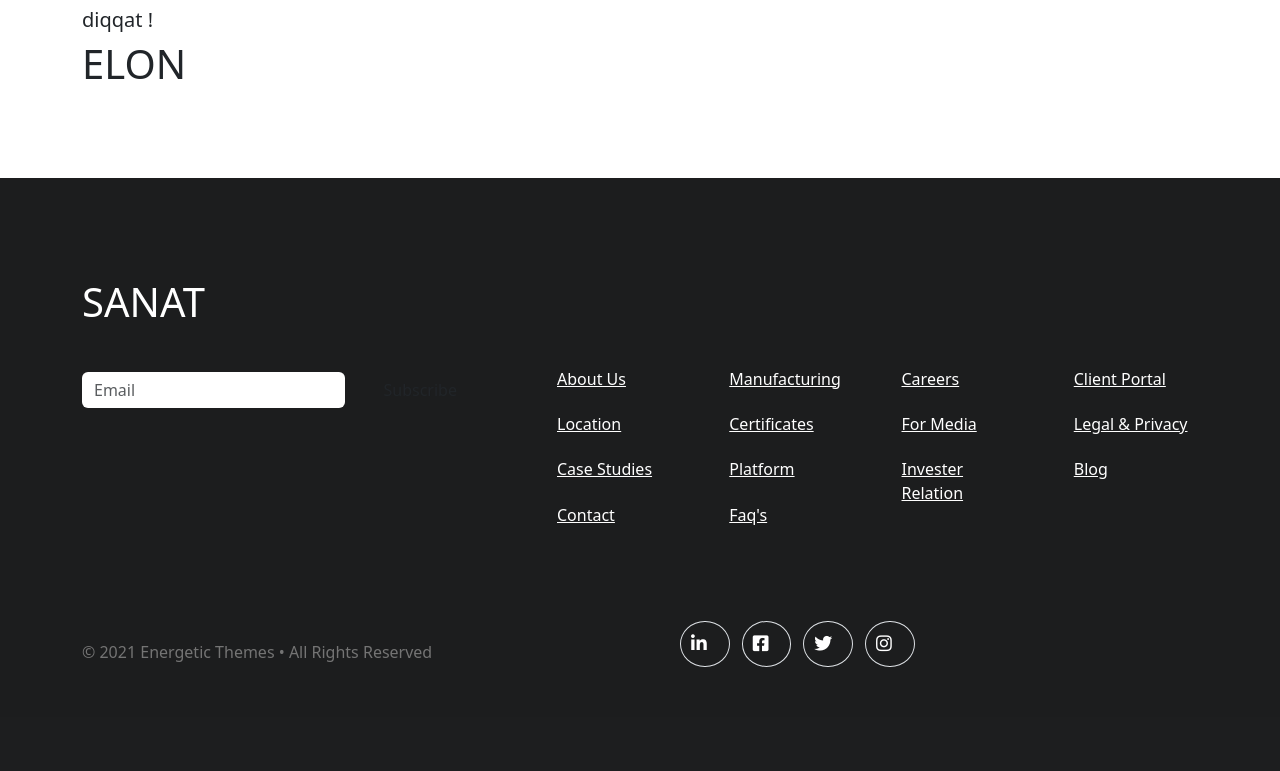
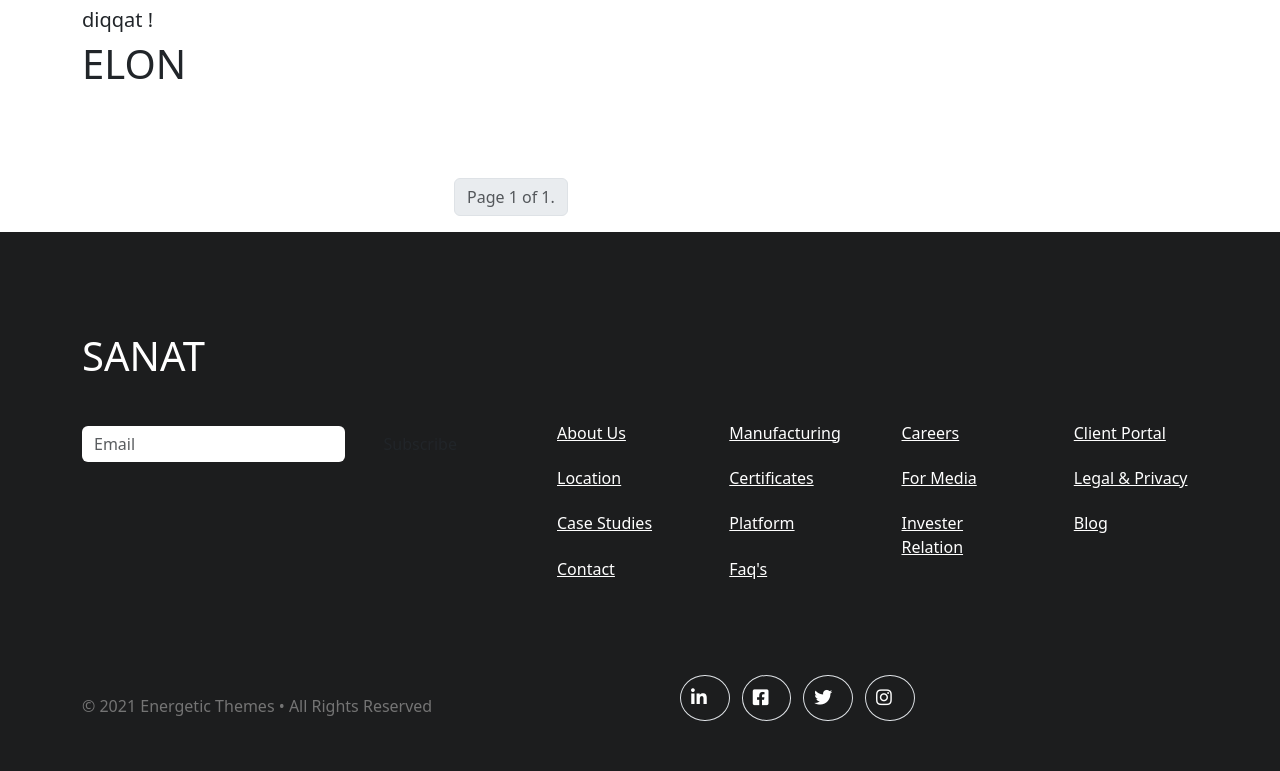
Before and after one commit to BoborahimAlisherovich/Navoi-Project, a Django app: page /page-services/ in a window 1280 px wide. Shown: the part 90-861 px from the top of the page. Before the commit the page ends 757 px from the top, so only its background shows below. Run offline with Django 5.2, Linux system fonts and the light colour scheme; data that the repository does not hold is empty; some libraries are stand-ins or nearby versions.

Commit message:
little-change

```diff
--- a/config/settings.py
+++ b/config/settings.py
@@ -124,6 +124,7 @@
         'toolbar':'full',
         'height':300,
         'width':'100%',
+        'versionCheck': False
     },
 }
 
--- a/navoisite/models.py
+++ b/navoisite/models.py
@@ -32,6 +32,6 @@
     title = models.CharField(max_length=200)
     slug = models.SlugField(unique=True)
     content = RichTextField()
-    # hozir_vaqt = models.DateTimeField(auto_now_add=True)
+    published_date = models.DateTimeField(auto_now_add=True)
     image = models.ImageField(upload_to="Elons/photo")
     description =  models.TextField()
--- a/navoisite/urls.py
+++ b/navoisite/urls.py
@@ -9,7 +9,7 @@
 
     path('blog/', Blogview.as_view(), name="blog-page"),
     # path('blog-single-post/<int:pk>',blog_single_post_view, name="single-post-page"),
-    path('blog-single-post/<int:pk>/', SinglePost.as_view(), name='single-post'),
+    path('blog-single-post/<slug:slug>/', SinglePost.as_view(), name='single-post'),
     path('page-about-us/',page_about_us_view, name="about-us-page"),
     path("contact/",ContactView.as_view(),name="contact-page"),
     path('page-faq',page_faq_view, name="faq-page"),
@@ -18,7 +18,7 @@
     path('page-service-box/',page_service_box_view, name="service-box-page"),
     path('page-partners/',page_partners_view, name="partners-page"),
     path('page-services/',Services.as_view(), name="services-page"),
-    path('page-single-service/<int:pk>/',single_service.as_view(), name="single-service-page"),
+    path('page-single-service/<slug:slug>/',single_service.as_view(), name="single-service-page"),
     path('page-turt/',page_turt_view, name="404-page"),
     path('page-portfolio-list/',page_portfolio_list_view, name="portfolio-list-page"),
     path('single-project/',single_project_view, name="single-project-page"),
--- a/navoisite/views.py
+++ b/navoisite/views.py
@@ -2,9 +2,8 @@
 from django.http import HttpResponseRedirect
 from django.shortcuts import render
 from django.urls import reverse
-from django.views.generic import View,TemplateView
+from django.views.generic import View,TemplateView,ListView
 from .models import Contact,NewsArticle,Elon
-from .bot import send_message
 
 
 def home_view(request):
@@ -73,9 +72,6 @@
         # contact["form"] = self.form_class()
 
         contact.save()
-
-        send_message(f"Foydalanuvchi ismi : {name}\nEmail: {email}\nyo'nalish {subject}\n Text:{message}")
-
         return HttpResponseRedirect(reverse('home-page'))
 
 
@@ -98,14 +94,16 @@
 
 
 
-class Services(TemplateView):
+class Services(ListView):
     template_name = "page-services.html"
     model = Elon
+    context_object_name = "Elonlar"
+    paginate_by = 2
 
-    def get_context_data(self,*args, **kwargs):
-        context = super(Services, self).get_context_data(*args,**kwargs)
-        context['Elonlar'] = Elon.objects.all()
-        return context
+    # def get_context_data(self,*args, **kwargs):
+    #     context = super(Services, self).get_context_data(*args,**kwargs)
+    #     # context['Elonlar'] = Elon.objects.all()
+    #     return context
 
 
 
@@ -113,6 +111,7 @@
 #     return render(request, "page-single-service.html")
 
 
+from django.core.paginator import Paginator
 
 class single_service(TemplateView):
     template_name = "page-single-service.html"
@@ -122,8 +121,8 @@
     def get_context_data(self, *args, **kwargs):
         context = super(single_service, self).get_context_data(*args, **kwargs)
 
-        news_article_id = self.kwargs.get('pk')
-        context['Elonlar'] = get_object_or_404(Elon, pk=news_article_id)
+        news_article_slug = self.kwargs.get('slug')
+        context['Elonlar'] = get_object_or_404(Elon, slug=news_article_slug)
         return context
 
 
--- a/templates/page-services.html
+++ b/templates/page-services.html
@@ -21,16 +21,16 @@
         <div class="col-lg-4">
             <div class="bg-white">
                 <div class="px-4 py-4">
-                    <a href="{% url 'single-service-page' elon.pk %}">
+                    <a href="{% url 'single-service-page' elon.slug %}">
                         <img style="width: 400px; height: 300px;" src="{{ elon.image.url }}" alt="{{ elon.title }}">
                     </a>
                     <div class="px-2 py-3">
-                        <a href="{% url 'single-service-page' elon.pk %}">
+                        <a href="{% url 'single-service-page' elon.slug %}">
                             <h4 class="mb-3 hover-color">{{ elon.title }}</h4>
                         </a>
-                        <p class="text-dim-gray mb-4">{{ elon.content | safe }}</p>
+                        <p class="text-dim-gray mb-4">{{ elon.description }}</p>
                         <div class="text-right pt-2">
-                            <a href="{% url 'single-service-page' elon.pk %}">
+                            <a href="{% url 'single-service-page' elon.slug %}">
                                 <i class="h5 fas fa-arrow-right hover"></i>
                             </a>
                         </div>
@@ -39,9 +39,47 @@
             </div>
         </div>
     {% endfor %}
+
+</div>
+</article>
+{% for contact in page_obj %}
+    {# Each "contact" is a Contact model object. #}
+    {{ contact.full_name|upper }}<br>
+
+{% endfor %}
+
+<div class="container" style="padding-left: 30%;">
+    <div class="pagination" >
+        <center>
+        <ul class="pagination">
+            {% if page_obj.has_previous %}
+                <li class="page-item">
+                    <a class="page-link" href="?page=1">&laquo; first</a>
+                </li>
+                <li class="page-item">
+                    <a class="page-link" href="?page={{ page_obj.previous_page_number }}">previous</a>
+                </li>
+            {% endif %}
+
+            <li class="page-item disabled">
+                <span class="page-link">
+                    Page {{ page_obj.number }} of {{ page_obj.paginator.num_pages }}.
+                </span>
+            </li>
+
+            {% if page_obj.has_next %}
+                <li class="page-item">
+                    <a class="page-link" href="?page={{ page_obj.next_page_number }}">next</a>
+                </li>
+                <li class="page-item">
+                    <a class="page-link" href="?page={{ page_obj.paginator.num_pages }}">last &raquo;</a>
+                </li>
+            {% endif %}
+        </ul>
+    </center>
+    </div>
 </div>
 
 
-</article>
 
 {% endblock content %}
```
Also changed, not shown: navoisite/bot.py (deleted, +0 -7 lines), navoisite/migrations/0001_initial.py, navoisite/migrations/0002_contact_subjact.py (deleted), navoisite/migrations/0003_newsarticle.py (deleted), navoisite/migrations/0004_newsarticle_slug.py (deleted), navoisite/migrations/0005_elon_alter_newsarticle_content_and_more.py (deleted), navoisite/migrations/0006_elon_description.py (deleted).
